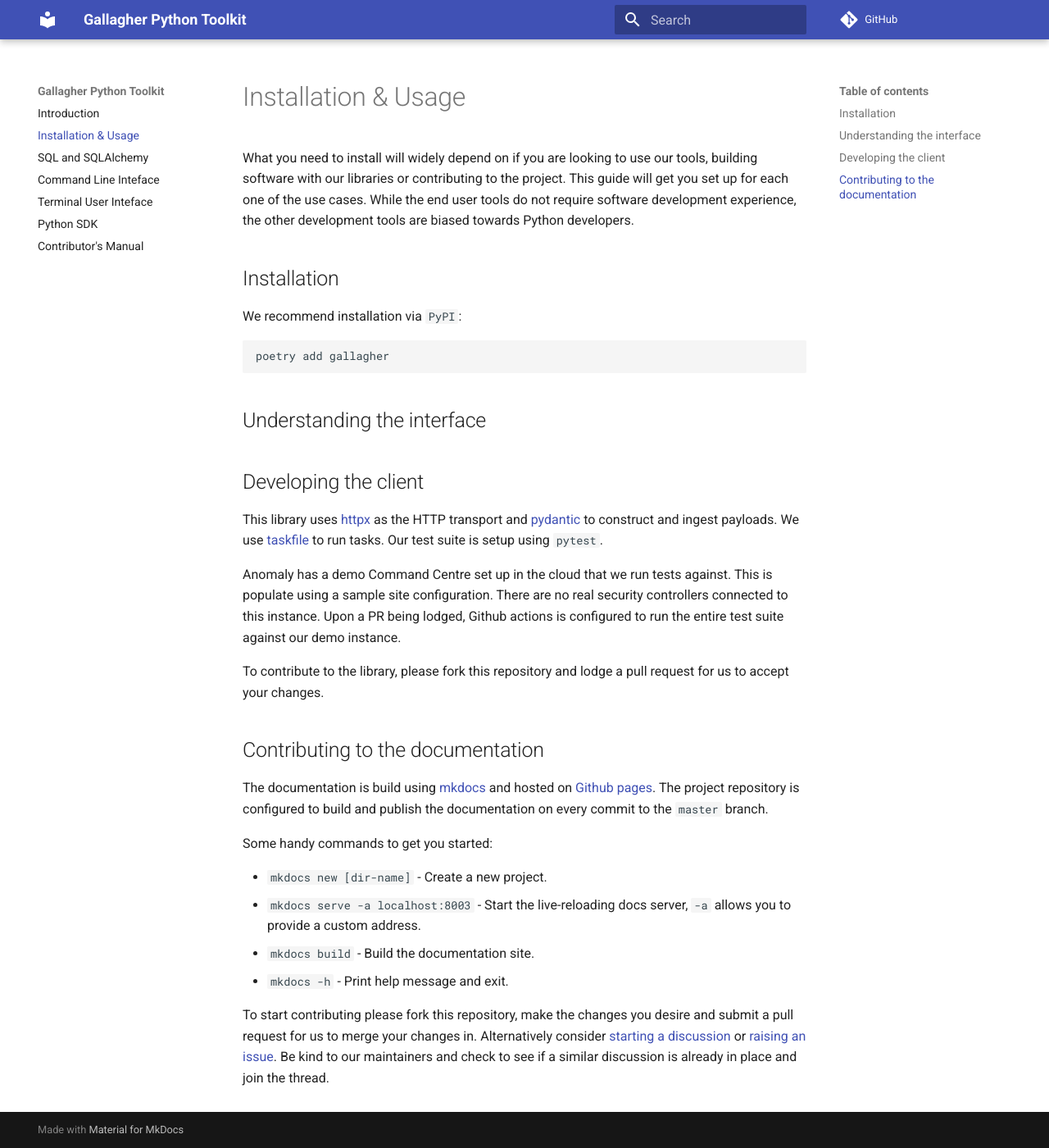
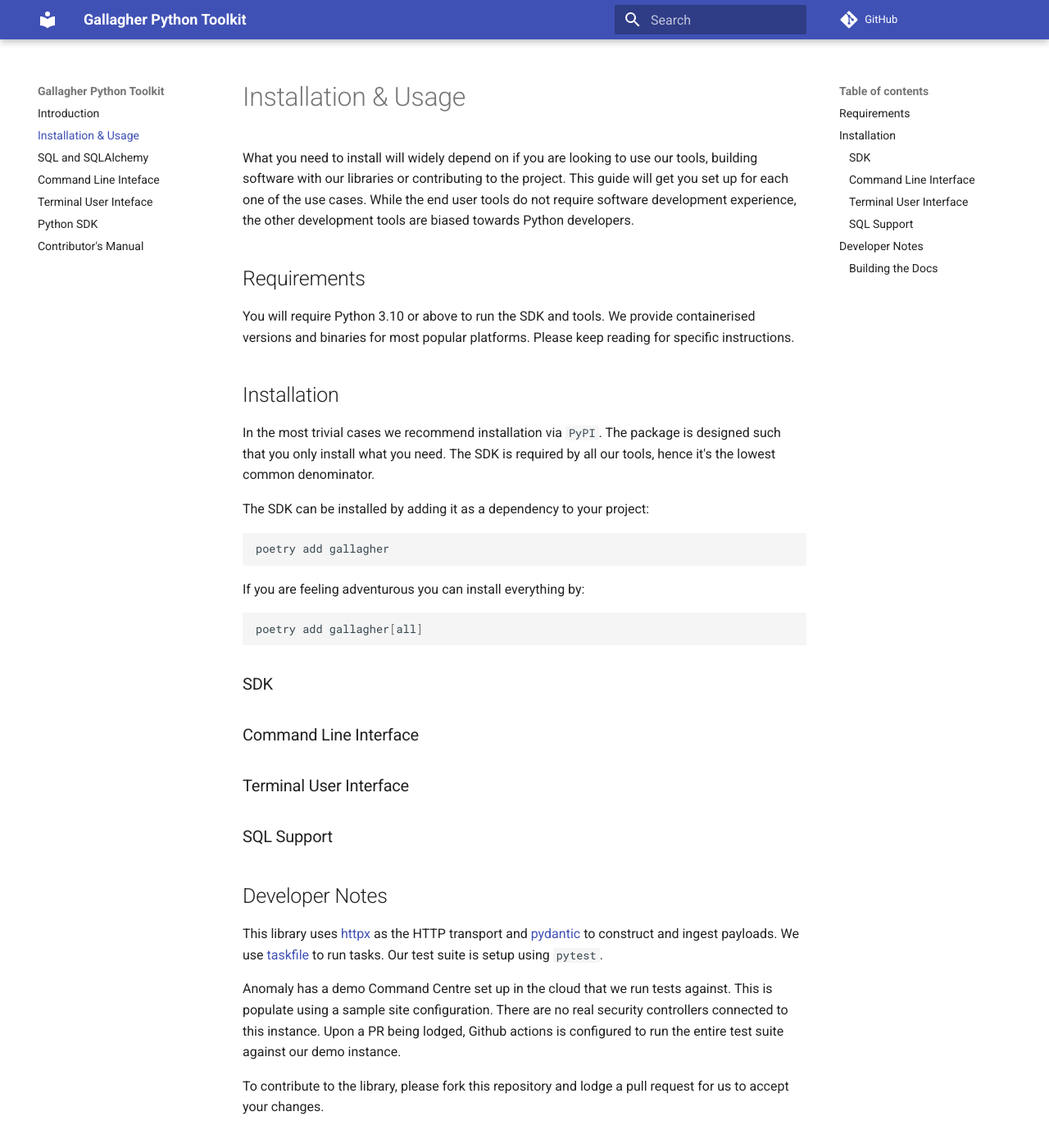
Before and after one commit to anomaly/gallagher, an MkDocs documentation site: the page built from docs/docs/installation.md, in a window 1280 px wide and 1400 px high. Shown: the whole window at 82% size. Built offline with MkDocs 1.6.1 and Material for MkDocs 9.7.7, drawn with Linux system fonts in a browser that asks for light colours; comment, search, counter and statistics services are not loaded.

Commit message:
docs: layout of installation manual

````diff
--- a/docs/docs/installation.md
+++ b/docs/docs/installation.md
@@ -2,17 +2,35 @@
 
 What you need to install will widely depend on if you are looking to use our tools, building software with our libraries or contributing to the project. This guide will get you set up for each one of the use cases. While the end user tools do not require software development experience, the other development tools are biased towards Python developers.
 
+## Requirements
+
+You will require Python 3.10 or above to run the SDK and tools. We provide containerised versions and binaries for most popular platforms. Please keep reading for specific instructions.
+
 ## Installation
 
-We recommend installation via `PyPI`:
+In the most trivial cases we recommend installation via `PyPI`. The package is designed such that you only install what you need. The SDK is required by all our tools, hence it's the lowest common denominator.
+
+The SDK can be installed by adding it as a dependency to your project:
 
 ```bash
 poetry add gallagher
 ```
 
-## Understanding the interface
+If you are feeling adventurous you can install everything by:
 
-## Developing the client
+```bash
+poetry add gallagher[all]
+```
+
+### SDK
+
+### Command Line Interface
+
+### Terminal User Interface
+
+### SQL Support
+
+## Developer Notes
 
 This library uses [httpx](https://www.python-httpx.org) as the HTTP transport and [pydantic](https://pydantic.dev) to construct and ingest payloads. We use [taskfile](https://taskfile.dev) to run tasks. Our test suite is setup using `pytest`.
 
@@ -20,7 +38,7 @@
 
 To contribute to the library, please fork this repository and lodge a pull request for us to accept your changes.
 
-## Contributing to the documentation
+### Building the Docs
 
 The documentation is build using [mkdocs](https://www.mkdocs.org) and hosted on [Github pages](https://anomaly.github.io/gallagher/). The project repository is configured to build and publish the documentation on every commit to the `master` branch.
 
````
